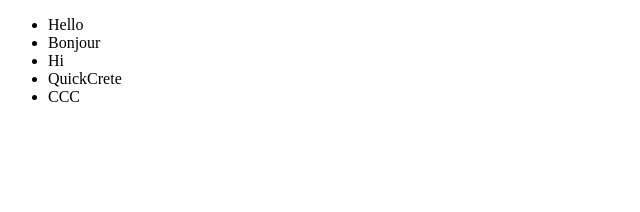
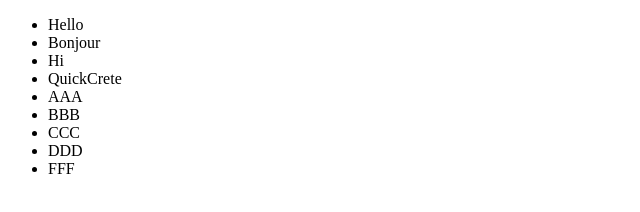
Before and after one commit to connienjoy/newGitTest, a plain HTML site: page index.html in a window 1280 px wide. Shown: the whole page, without its empty margins (0-640 px from the left). Drawn offline with Linux system fonts and the light colour scheme.

Commit message:
mode more items

```diff
--- a/index.html
+++ b/index.html
@@ -16,7 +16,11 @@
             <li>Bonjour</li>
             <li>Hi</li>
             <li>QuickCrete</li>
+            <li>AAA</li>
+            <li>BBB</li>
             <li>CCC</li>
+            <li>DDD</li>
+            <li>FFF</li>
         </ul>
     </div>
 
```
